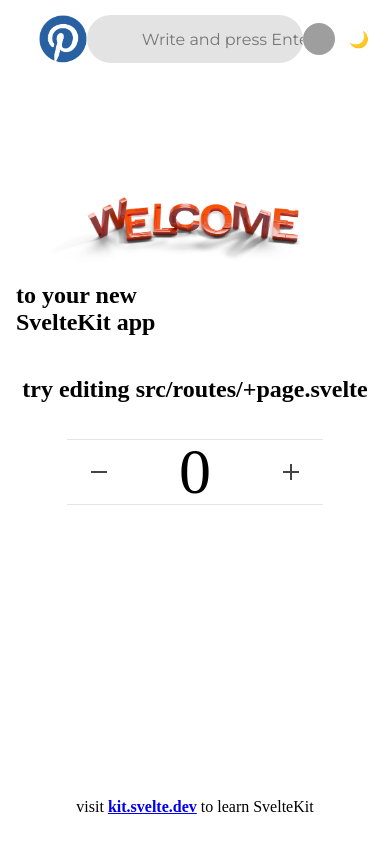
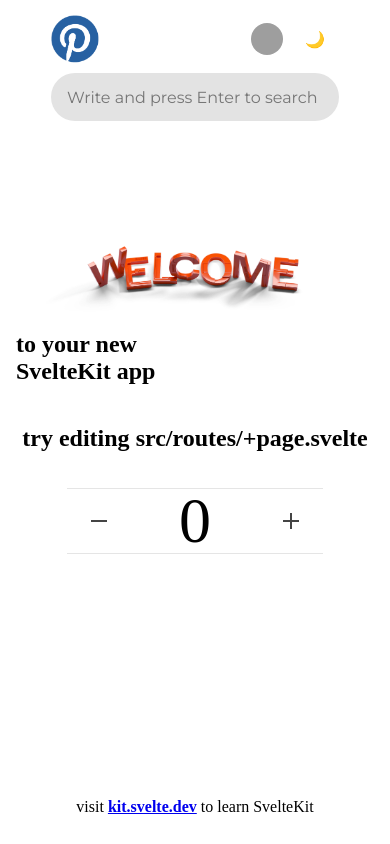
Before and after one commit to IIC3585-2023/svelte-grupo-12, a SvelteKit app in the folder pucterest/: page / in a window 390 px wide. Built offline with nearby package versions, Linux system fonts and the light colour scheme; grey boxes are pictures that could not be loaded.

Commit message:
responsive

```diff
--- a/pucterest/src/routes/+layout.svelte
+++ b/pucterest/src/routes/+layout.svelte
@@ -53,6 +53,11 @@
 	.navbar-separator {
 		height: 60px;
 	}
+	@media(max-width:660px) {
+		.navbar-separator {
+			height: 130px;
+		}
+	}
 
 	footer {
 		display: flex;
--- a/pucterest/src/routes/Navbar.svelte
+++ b/pucterest/src/routes/Navbar.svelte
@@ -21,18 +21,33 @@
 
 <div class="pinterest {$theme == 'dark' ? 'dark-background' : ''}">
   <div class="left">
-    <a href="#" class="items hidden"><i class="fas fa-bell" /></a>
     <a href="#" class="logo">
       <img src={logo} alt="Pucterest logo" width="50" height="50" />
     </a>
+    <div class="mobile-buttons">
+      <a href="#" class="avatar {$theme == 'dark' ? 'dark-switch' : ''}">
+        <div class="img">
+          <img
+            src="https://images.unsplash.com/photo-1534308143481-c55f00be8bd7?ixid=MnwxMjA3fDB8MHxwaG90by1wYWdlfHx8fGVufDB8fHx8&ixlib=rb-1.2.1&auto=format&fit=crop&w=1488&q=80"
+            alt=""
+          />
+        </div>
+      </a>
+      <!-- obtenido de https://dev.to/tqbit/create-your-own-dark-mode-toggle-component-with-vue-js-1284 -->
+      <div>
+        <button
+          on:click={toggleTheme}
+          class="switch items {$theme == 'dark' ? 'dark-switch' : ''}"
+        >
+          🌙
+        </button>
+      </div>
+    </div>
   </div>
   <div class="search {$theme == 'dark' ? 'dark-background' : ''}">
-    <i class="fas fa-search" />
     <input id="search-bar" placeholder="Write and press Enter to search" type="text" bind:value={search} on:keydown={handleSearch}/>
   </div>
   <div class="right">
-    <a href="#" class="items hidden"><i class="fas fa-bell" /></a>
-    <a href="#" class="items hidden"><i class="far fa-comment-dots" /></a>
     <a href="#" class="avatar {$theme == 'dark' ? 'dark-switch' : ''}">
       <div class="img">
         <img
@@ -60,6 +75,37 @@
   .switch {
     background: transparent;
     border: none;
+  }
+
+  .mobile-buttons {
+    display: none;
+  }
+
+  .left {
+    display: flex;
+    align-items: center;
+    justify-content: center;
+    width: 20%;
+  }
+
+  @media(max-width:660px) {
+    .pinterest {
+      flex-direction: column;
+    }
+    .left,.search {
+      margin-bottom: 10px;
+    }
+    .left {
+      justify-content: space-between;
+      width: 80%;
+    }
+    .right {
+      visibility: hidden;
+      height: 0;
+    }
+    .mobile-buttons {
+      display: flex;
+    }
   }
 
   button.dark-switch:hover {
@@ -112,11 +158,7 @@
     color: lightgray;
   }
 
-  .left {
-    display: flex;
-    align-items: center;
-    width: 20%;
-  }
+
 
   .left .logo {
     border-radius: 50%;
@@ -215,6 +257,7 @@
     width: 20%;
     display: flex;
     align-items: center;
+    justify-content: center;
   }
 
   .items {
```
